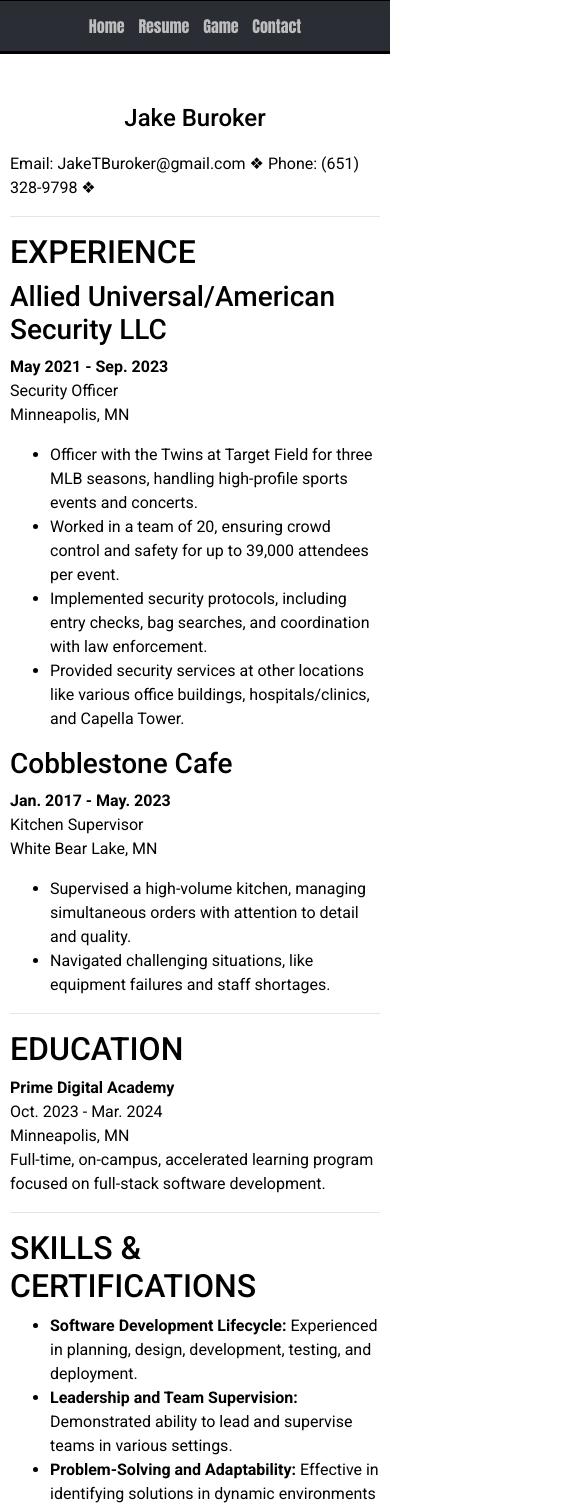
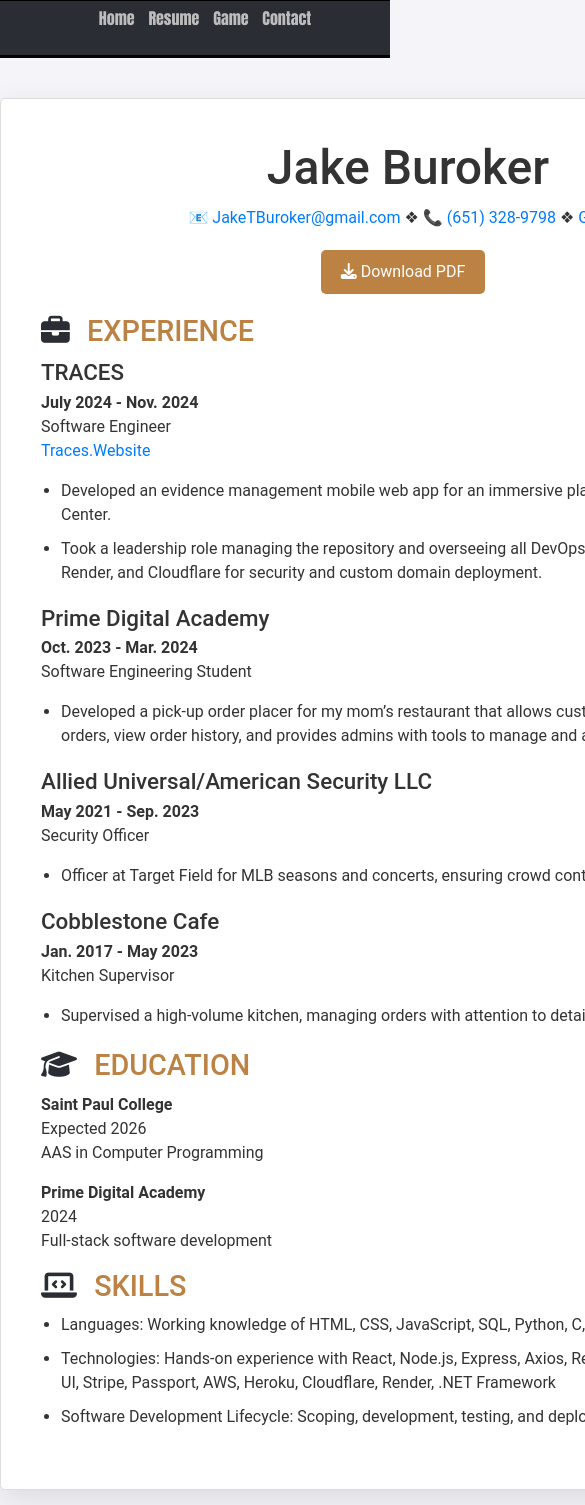
Before and after one commit to JakeBuroker/portfolio, a plain HTML site: page resume.html in a window 390 px wide. Shown: the part 126-1631 px from the top of the page, 585 px wide, since content can reach past the window. Drawn offline with nearby package versions, Linux system fonts and the light colour scheme; a web font is replaced by a local one.

Commit message:
styled and updated resume page

```diff
--- a/resume.html
+++ b/resume.html
@@ -3,17 +3,147 @@
 
 <head>
     <meta charset="utf-8">
-    <meta name="viewport" content="width=device-width, initial-scale=1, mininum-scale=1">
+    <meta name="viewport" content="width=device-width, initial-scale=1, minimum-scale=1">
     <meta name="description" content="This is the resume page of Jake Buroker.">
     <title>Resume</title>
     <link rel="stylesheet" href="https://cdnjs.cloudflare.com/ajax/libs/font-awesome/6.4.0/css/all.min.css">
+    <link rel="stylesheet" href="https://cdn.jsdelivr.net/npm/bootstrap@4.6.1/dist/css/bootstrap.min.css">
+    <style>
+        body {
+            font-family: 'Roboto', sans-serif;
+            background-color: #f4f4f9;
+            color: #333;
+        }
 
-    <link rel="stylesheet" href="https://cdn.jsdelivr.net/npm/bootstrap@4.6.1/dist/css/bootstrap.min.css">
-    <link rel="stylesheet" href="style.css">
+        header {
+            text-align: center;
+            background-color: #2a2d34;
+        }
 
+        .logo {
+            margin: 0 auto;
+            display: block;
+            width: auto;
+        }
+
+        nav {
+            border-top: 3px solid black;
+            border-bottom: 3px solid black;
+            padding: 5px;
+            font-family: 'Impact';
+            background-color: #2a2d34;
+        }
+
+        nav ul {
+            list-style-type: none;
+            text-align: center;
+        }
+
+        nav li {
+            display: inline;
+            padding: 5px;
+        }
+
+        nav a {
+            text-decoration: none;
+            color: rgb(189, 189, 189);
+        }
+
+        nav a:hover {
+            color: #bb8243;
+        }
+
+        .resume-container {
+            background-color: #fff;
+            width: 8.5in;
+            min-height: 11in;
+            padding: 40px;
+            margin: 40px auto;
+            box-shadow: 0 10px 30px rgba(0, 0, 0, 0.1);
+            border-radius: 5px;
+            border: 1px solid #ddd;
+        }
+
+        h1 {
+            font-size: 3em;
+            text-align: center;
+            margin-bottom: 10px;
+        }
+
+        .contact-info {
+            text-align: center;
+            font-size: 1em;
+            margin-bottom: 20px;
+        }
+
+        .resume-buttons {
+            text-align: center;
+            margin-bottom: 20px;
+        }
+
+        .resume-buttons a {
+            display: inline-block;
+            padding: 10px 20px;
+            font-size: 1em;
+            color: #fff;
+            background-color: #bb8243;
+            border-radius: 5px;
+            text-decoration: none;
+            margin-right: 10px;
+        }
+
+        .resume-buttons a:hover {
+            background-color: #e09b56;
+        }
+
+        h2 {
+            font-size: 1.8em;
+            color: #bb8243;
+            margin-bottom: 10px;
+        }
+
+        h2 i {
+            margin-right: 10px;
+            color: #2a2d34;
+        }
+
+        h3 {
+            font-size: 1.4em;
+            margin-bottom: 5px;
+        }
+
+        ul {
+            padding-left: 20px;
+            margin-bottom: 20px;
+        }
+
+        ul li {
+            margin-bottom: 10px;
+        }
+
+        footer {
+            text-align: center;
+            border-top: black 3px solid;
+            background-color: #2a2d34;
+            color: #f5f5f5;
+        }
+
+        @media print {
+            nav, footer, header {
+                display: none;
+            }
+
+            .resume-container {
+                box-shadow: none;
+                border-radius: 0;
+                border: none;
+            }
+        }
+    </style>
 </head>
 
 <body>
+
     <header>
         <img src="images/logo.png" alt="logo" class="img-fluid logo">
     </header>
@@ -26,64 +156,63 @@
             <li><a href="contact.html">Contact</a></li>
         </ul>
     </nav>
+
     <main>
+        <div class="resume-container">
             <h1>Jake Buroker</h1>
-        <p>Email: JakeTBuroker@gmail.com ❖ Phone: (651) 328-9798 ❖ </p>
+            <p class="contact-info">
+                📧 <a href="mailto:JakeTBuroker@gmail.com" onclick="alert('You can email me at JakeTBuroker@gmail.com!')">JakeTBuroker@gmail.com</a>
+                ❖
+                📞 <a href="tel:+16513289798" onclick="alert('You can call or text me at (651) 328-9798!')">(651) 328-9798</a>
+                ❖
+                <a href="https://github.com/JakeBuroker" target="_blank">GitHub</a>
+            </p>
 
-        <hr>
+            <div class="resume-buttons">
+                <a href="images/Resume.pdf" class="btn-download"><i class="fa-solid fa-download"></i> Download PDF</a>
+            </div>
 
-        <h2>EXPERIENCE</h2>
+            <h2><i class="fa-solid fa-briefcase"></i> EXPERIENCE</h2>
+
+            <h3>TRACES</h3>
+            <p><strong>July 2024 - Nov. 2024</strong><br>Software Engineer<br><a href="https://traces.website" target="_blank">Traces.Website</a></p>
+            <ul>
+                <li>Developed an evidence management mobile web app for an immersive play with The Walker Art Center.</li>
+                <li>Took a leadership role managing the repository and overseeing all DevOps tasks using Heroku, AWS,
+                    Render, and Cloudflare for security and custom domain deployment.</li>
+            </ul>
+
+            <h3>Prime Digital Academy</h3>
+            <p><strong>Oct. 2023 - Mar. 2024</strong><br>Software Engineering Student</p>
+            <ul>
+                <li>Developed a pick-up order placer for my mom’s restaurant that allows customers to place pick-up orders,
+                    view order history, and provides admins with tools to manage and analyze orders</li>
+            </ul>
 
             <h3>Allied Universal/American Security LLC</h3>
-        <p><b>May 2021 - Sep. 2023</b><br>Security Officer<br>Minneapolis, MN</p>
+            <p><strong>May 2021 - Sep. 2023</strong><br>Security Officer</p>
             <ul>
-            <li>Officer with the Twins at Target Field for three MLB seasons, handling high-profile sports events and
-                concerts.
-            </li>
-            <li>Worked in a team of 20, ensuring crowd control and safety for up to 39,000 attendees per event.</li>
-            <li>Implemented security protocols, including entry checks, bag searches, and coordination with law
-                enforcement.
-            </li>
-            <li>Provided security services at other locations like various office buildings, hospitals/clinics, and
-                Capella
-                Tower.</li>
+                <li>Officer at Target Field for MLB seasons and concerts, ensuring crowd control for 39,000 attendees.</li>
             </ul>
 
             <h3>Cobblestone Cafe</h3>
-        <p><b>Jan. 2017 - May. 2023</b><br>Kitchen Supervisor<br>White Bear Lake, MN</p>
+            <p><strong>Jan. 2017 - May 2023</strong><br>Kitchen Supervisor</p>
             <ul>
-            <li>Supervised a high-volume kitchen, managing simultaneous orders with attention to detail and quality.
-            </li>
-            <li>Navigated challenging situations, like equipment failures and staff shortages.</li>
+                <li>Supervised a high-volume kitchen, managing orders with attention to detail and quality.</li>
             </ul>
 
-        <hr>
+            <h2><i class="fa-solid fa-graduation-cap"></i> EDUCATION</h2>
+            <p><strong>Saint Paul College</strong><br>Expected 2026<br>AAS in Computer Programming</p>
+            <p><strong>Prime Digital Academy</strong><br>2024<br>Full-stack software development</p>
 
-        <h2>EDUCATION</h2>
-        <p><b>Prime Digital Academy</b><br>Oct. 2023 - Mar. 2024<br>Minneapolis, MN<br>Full-time, on-campus, accelerated
-            learning program focused on full-stack software development.</p>
-
-        <hr>
-
-        <h2>SKILLS & CERTIFICATIONS</h2>
+            <h2><i class="fa-solid fa-laptop-code"></i> SKILLS</h2>
             <ul>
-            <li><b>Software Development Lifecycle:</b> Experienced in planning, design, development, testing, and
-                deployment.
-            </li>
-            <li><b>Leadership and Team Supervision:</b> Demonstrated ability to lead and supervise teams in various
-                settings.
-            </li>
-            <li><b>Problem-Solving and Adaptability:</b> Effective in identifying solutions in dynamic environments and
-                adapting.</li>
-            <li><b>Multitasking:</b> Experience handling multiple tasks simultaneously without compromising quality or
-                efficiency.</li>
-            <li><b>Teamwork and Collaboration:</b> Proven record of working effectively in team settings across
-                different roles.
-            </li>
+                <li>Languages: Working knowledge of HTML, CSS, JavaScript, SQL, Python, C, C#, and Java</li>
+                <li>Technologies: Hands-on experience with React, Node.js, Express, Axios, Redux, PostgreSQL, Material UI,
+                    Stripe, Passport, AWS, Heroku, Cloudflare, Render, .NET Framework</li>
+                <li>Software Development Lifecycle: Scoping, development, testing, and deployment</li>
             </ul>
-
-        <p><b>CPR/AED Certification (2023-2025)</b></p>
-        <p><b>Full-Stack Accelerated Learning Certificate (2024)</b></p>
+        </div>
     </main>
 
 <footer>
--- a/style.css
+++ b/style.css
@@ -1,51 +1,29 @@
-@import url('https://fonts.googleapis.com/css2?family=Roboto:ital,wght@0,100;0,300;0,400;0,500;0,700;0,900;1,100;1,300;1,400;1,500;1,700;1,900&display=swap');
-@import url('https://fonts.googleapis.com/css2?family=Playwrite+GB+S:ital,wght@0,100..400;1,100..400&family=Roboto+Condensed:ital,wght@0,100..900;1,100..900&family=Roboto:ital,wght@0,100;0,300;0,400;0,500;0,700;0,900;1,100;1,300;1,400;1,500;1,700;1,900&display=swap');
+/* General Reset */
+* {
+  margin: 0;
+  padding: 0;
+  box-sizing: border-box;
+}
 
 body {
   font-family: 'Roboto', sans-serif;
-  margin: 0;
+  background-color: #f4f4f9;
   color: black;
-  background-color: white;
-}
-
-/* Website Links except the nav */
-
-h1 {
-  background-color: white;
-  font-size: 3em;
-  text-align: center;
-  margin: 0;
-  padding: 20px;
-}
-
-a:link {
-  color: black;
-}
-
-a:visited {
-  color: black;
-}
-
-a:hover {
-  color: #bb8243;
-}
-
-a:active {
-  color: #bb8243;
 }
 
 header {
   text-align: center;
-
   width: 100%;
   height: auto;
-  /* Adjust height if needed */
-
   background-color: #2a2d34;
 }
 
+.logo {
+  margin: 0 auto;
+  display: block;
+}
+
 nav {
-
   border-top: 3px solid black;
   border-bottom: 3px solid black;
   padding: 5px;
@@ -69,47 +47,76 @@ nav a {
   text-decoration: none;
 }
 
-nav a:link {
+nav a:link, nav a:visited {
   color: rgb(189, 189, 189);
 }
 
-nav a:visited {
-  color: rgb(189, 189, 189);
-}
-
-nav a:hover {
-  color: #bb8243;
-  ;
-}
-
-nav a:active {
+nav a:hover, nav a:active {
   color: #bb8243;
 }
 
-.logo {
-  margin: 0 auto;
-  display: block;
+main {
+  max-width: 1000px;
+  margin: 20px auto;
+  padding: 10px;
 }
 
-main {
-  max-width: 800px;
-  margin: 20px auto;
-  padding: 10px;
-
+.resume-container {
+  background-color: #fff;
+  width: 8.5in;
+  min-height: 11in;
+  padding: 40px;
+  margin: 40px auto;
+  box-shadow: 0 10px 30px rgba(0, 0, 0, 0.1);
+  border-radius: 5px;
+  border: 1px solid #ddd;
 }
 
-.code {
-  max-width: 40%;
-  float: left;
-  height: 205px;
-  margin: 0 40px 20px 0;
-  border: black 2px solid;
+h1 {
+  font-size: 3em;
+  text-align: center;
+  margin: 0;
+  padding: 20px;
+}
+
+h2 {
+  font-size: 1.8em;
+  color: #2a2d34;
+  margin-bottom: 10px;
+}
+
+h3 {
+  font-size: 1.4em;
+  margin-bottom: 5px;
+}
+
+.contact-info {
+  text-align: center;
+  font-size: 1em;
+  margin-bottom: 20px;
+}
+
+ul {
+  padding-left: 20px;
+  margin-bottom: 20px;
+}
+
+ul li {
+  margin-bottom: 10px;
+}
+
+strong {
+  color: #2a2d34;
+}
+
+hr {
+  border: 1px solid #bbb;
+  margin: 20px 0;
 }
 
 footer {
   border-top: black 3px solid;
   text-align: center;
-
 }
 
 footer .footer-upper,
@@ -154,15 +161,11 @@ footer .footer-upper a:hover {
 
 iframe {
   box-shadow: 0 4px 6px rgba(0, 0, 0, 0.1);
+  height: 1027.5px;
 }
 
 /*CSS without a media query--applies to all sizes unless overridden*/
-h1 {
-  font-size: 4em;
-}
-
 #home-hero {
-
   width: 100%;
 }
 
@@ -175,33 +178,69 @@ h1 {
   margin: 0 0 10px 0;
   padding: 50px;
   background-image: url('images/banner.jpg');
+}
+
+.code {
+  max-width: 40%;
+  float: left;
+  height: 205px;
+  margin: 0 40px 20px 0;
+  border: black 2px solid;
+}
+
+
+
+/* JavaScript Game changes for mobile */
+.mobile {
+  display: none;
 
 }
 
-/* JavaScript Game changes for mobile */
-.mobile{
-	display:none;
-}
-@media only screen and (max-width: 768px){
-	.desktop{
-		display:none;
-	}
-	.mobile{
-		display: block;
-		touch-action: manipulation;
-	}
+@media only screen and (max-width: 768px) {
+  .desktop {
+    display: none;
+  }
+
+  .mobile {
+    display: block;
+    touch-action: manipulation;
+  }
 }
 
-/* CSS Adjustments for Tablets */
 @media only screen and (max-width: 1024px) {
   h1 {
     font-size: 1.8em;
   }
 }
 
-/* CSS Adjustments for Smartphones */
 @media only screen and (max-width: 768px) {
   h1 {
     font-size: 1.5em;
   }
 }
+
+/* Print Styles */
+@media print {
+  body {
+    background-color: #fff;
+  }
+
+  .resume-container {
+    box-shadow: none;
+    border-radius: 0;
+    border: none;
+  }
+
+  nav, footer {
+    display: none;
+  }
+
+  header {
+    display: none;
+  }
+
+  .resume-container {
+    page-break-before: always;
+    page-break-after: always;
+  }
+}
```
Also changed, not shown: game.html (+32 -0 lines), 1 other file. Lines whose indentation alone changed are shown as unchanged.
